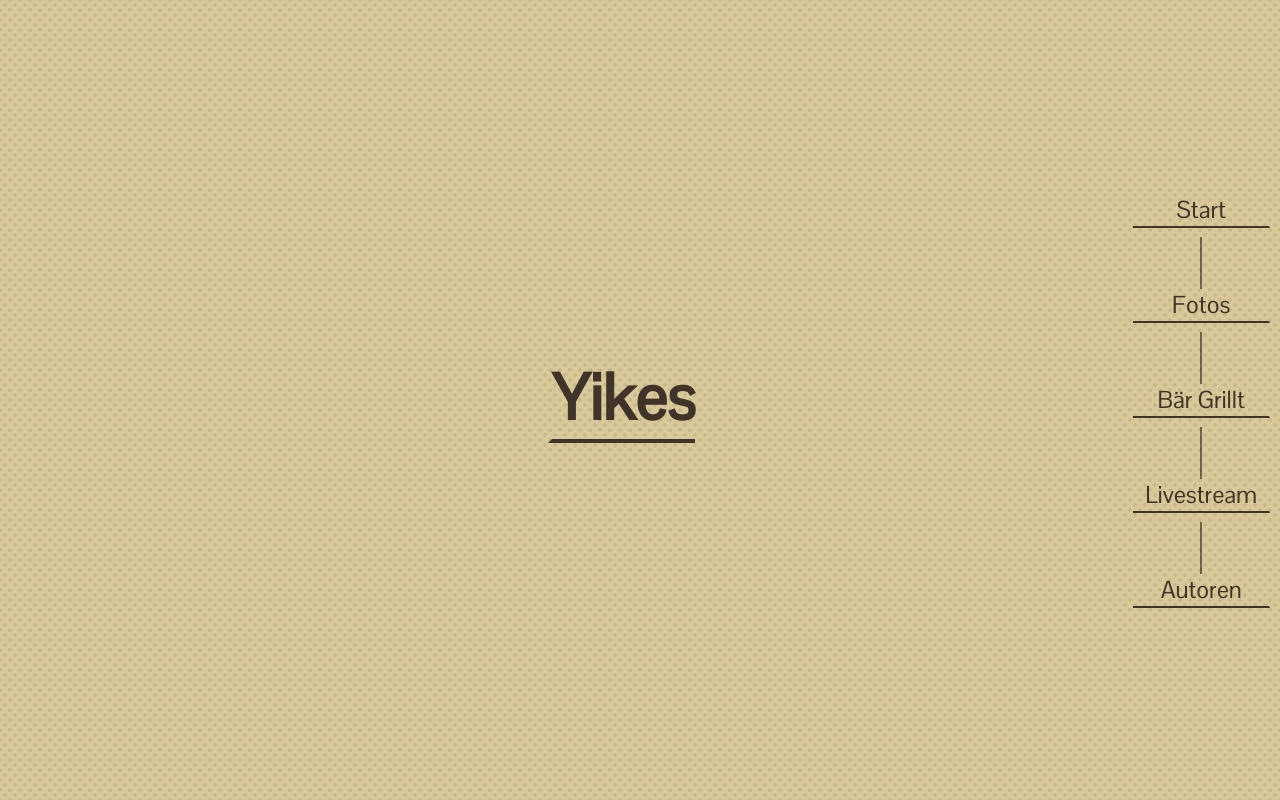
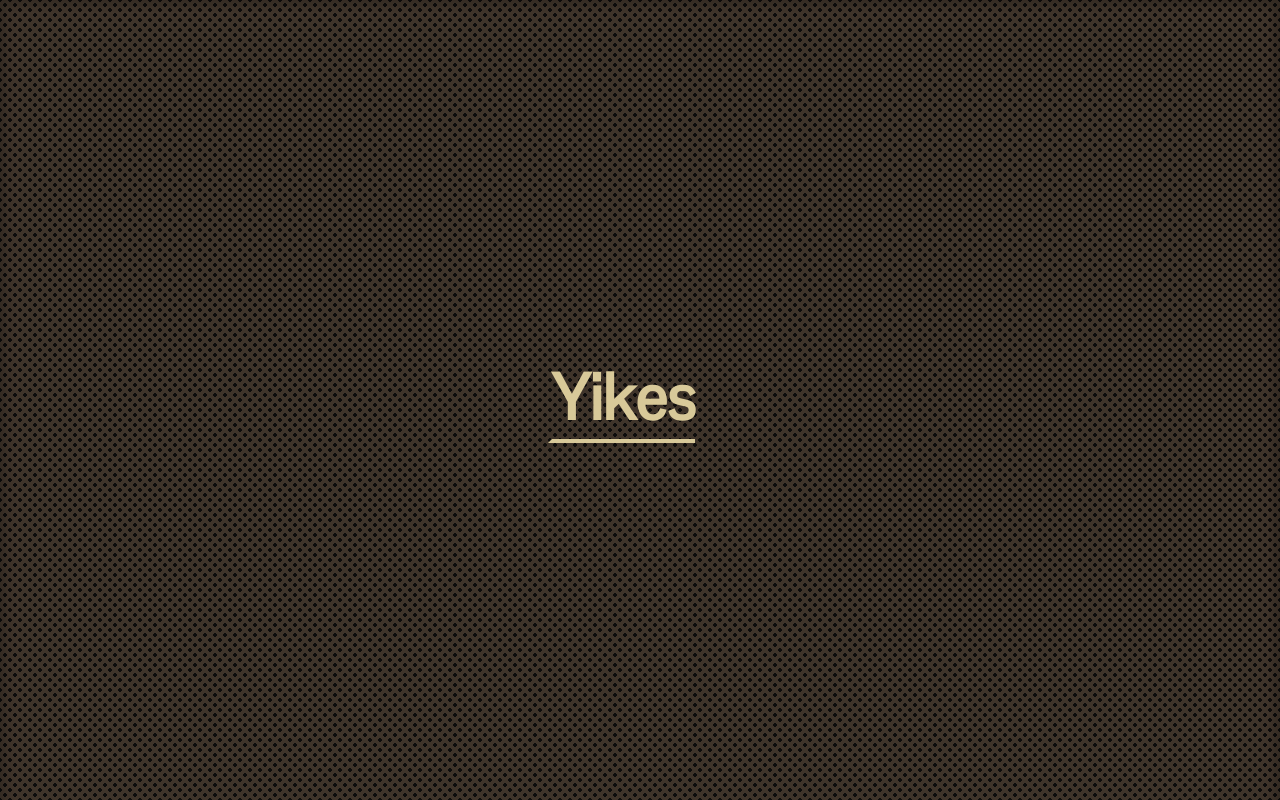
Before and after one commit to TheCodeWizard27/yikes, a React (Create React App) app: page / in a window 1280 px wide. Shown: the top 800 px of the page. Built offline with nearby package versions, Linux system fonts and the light colour scheme; a web font is replaced by a local one.

Commit message:
Did a lot of styling

```diff
--- a/public/index.html
+++ b/public/index.html
@@ -29,7 +29,7 @@
     <noscript>You need to enable JavaScript to run this app.</noscript>
     <div id="root"></div>
     <footer>
-      <div>Footer sample Text</div>
+      <div>Footer Lorem Ipsum</div>
     </footer>
   </body>
 </html>
--- a/src/App.js
+++ b/src/App.js
@@ -19,13 +19,17 @@ function App() {
         </div>
       </YksNavPoint>
       <YksNavPoint title="Fotos">
-        <div className="flex fill-page">Fotos Page</div>
+        <div className="fill-page">
+          <div>TextSample</div>
+        </div>
       </YksNavPoint>
       <YksNavPoint title="Bär Grillt">
         <div className="flex fill-page">Bär grillt Page</div>
       </YksNavPoint>
       <YksNavPoint title="Livestream">
-        <div className="flex fill-page">Livestream Page</div>
+        <div className="flex fill-page">
+          <iframe title="livestream" width="1280" height="720" src="https://www.youtube.com/embed/21X5lGlDOfg" frameBorder="0" allow="accelerometer; autoplay; encrypted-media; gyroscope; picture-in-picture" allowFullScreen></iframe>
+        </div>
       </YksNavPoint>
       <YksNavPoint title="Autoren">
         <div className="flex fx-center fill-page">
@@ -34,7 +38,7 @@ function App() {
               <div>Benny Schärer</div>
               <button className="yks-button">Mehr...</button>
             </YksPortrait>
-            <YksPortrait imageSrc="https://avatars2.githubusercontent.com/u/31304747?s=400&v=4">
+            <YksPortrait imageSrc="">
               <div>Sophia Menger</div>
               <button className="yks-button">Mehr...</button>
             </YksPortrait>
--- a/src/components/yks-nav.js
+++ b/src/components/yks-nav.js
@@ -32,7 +32,7 @@ class YksNav extends React.Component {
 
         return (
             <div className="yks-nav-container">
-                <div className="yks-nav-points-container">
+                <div className="yks-nav-points-container yks-card">
                     <div className="yks-nav-points">
                         {points}
                     </div>
--- a/src/components/yks-portrait.js
+++ b/src/components/yks-portrait.js
@@ -5,9 +5,9 @@ class YksPortrait extends React.Component {
 
     render() {
         return (
-            <div className="yks-portrait-container">
+            <div className="yks-portrait-container yks-card">
                 <div className="yks-portrait-img-container">
-                    <img className="yks-portrait" src={this.props.imageSrc}/>
+                    <img alt="portrait" className="yks-portrait" src={this.props.imageSrc}/>
                     <div className="yks-portrait-img-shadow"></div>
                 </div>
                 {this.props.children}
--- a/src/styles/main.css
+++ b/src/styles/main.css
@@ -1,59 +1,87 @@
 * {
-  font-family: 'Pontano Sans', sans-serif;
-  color: #40342A;
+  font-family: "Pontano Sans", sans-serif;
+  color: rgba(216, 201, 153, 1);
+}
+
+body * {
   -webkit-animation: fadein 0.5s; /* Safari, Chrome and Opera > 12.1 */
-       -moz-animation: fadein 0.5s; /* Firefox < 16 */
-        -ms-animation: fadein 0.5s; /* Internet Explorer */
-         -o-animation: fadein 0.5s; /* Opera < 12.1 */
-            animation: fadein 0.5s;
+  -moz-animation: fadein 0.5s; /* Firefox < 16 */
+  -ms-animation: fadein 0.5s; /* Internet Explorer */
+  -o-animation: fadein 0.5s; /* Opera < 12.1 */
+  animation: fadein 0.5s;
 }
 
 /* #region Fade in transition for elements */
 @keyframes fadein {
-  from { opacity: 0; }
-  to   { opacity: 1; }
+  from {
+    opacity: 0;
+  }
+  to {
+    opacity: 1;
+  }
 }
 
 /* Firefox < 16 */
 @-moz-keyframes fadein {
-  from { opacity: 0; }
-  to   { opacity: 1; }
+  from {
+    opacity: 0;
+  }
+  to {
+    opacity: 1;
+  }
 }
 
 /* Safari, Chrome and Opera > 12.1 */
 @-webkit-keyframes fadein {
-  from { opacity: 0; }
-  to   { opacity: 1; }
+  from {
+    opacity: 0;
+  }
+  to {
+    opacity: 1;
+  }
 }
 
 /* Internet Explorer */
 @-ms-keyframes fadein {
-  from { opacity: 0; }
-  to   { opacity: 1; }
+  from {
+    opacity: 0;
+  }
+  to {
+    opacity: 1;
+  }
 }
 
 /* Opera < 12.1 */
 @-o-keyframes fadein {
-  from { opacity: 0; }
-  to   { opacity: 1; }
+  from {
+    opacity: 0;
+  }
+  to {
+    opacity: 1;
+  }
 }
 /* #endregion */
 
 .yks-button {
-  opacity: 50%;
   text-transform: capitalize;
   font-size: 16px;
-  background-color: rgba(242, 46, 29,0.1);
+  background-color: rgba(216, 89, 60, 0.6);
+  /*background-color: rgba(242, 46, 29, 0.2);*/
   border-radius: 4px;
   cursor: pointer;
-  border: 1px solid currentColor;
+  /*border: 1px solid currentColor;*/
+  border: none;
+  box-shadow: 0 0 4px 2px rgba(0, 0, 0, 0.1);
   padding: 4px 8px;
+}
+.yks-button:before {
+  backdrop-filter: blur(2px);
 }
 .yks-button:focus {
   outline: none;
 }
 .yks-button:hover {
-  background-color: rgba(242, 46, 29,0.5);
+  background-color: rgba(242, 46, 29, 0.5);
 }
 
 /* #region Main Components */
@@ -68,14 +96,32 @@
   padding: 8em 0;
   background-size: cover;
 }
+iframe {
+  min-width: 400px;
+  margin: auto;
+}
+@media all and (max-width: 600px) {
+  iframe {
+    min-width: 300px;
+    max-height: 300px;
+    padding: 2em;
+  }
+}
+@media all and (min-width: 600px) {
+  iframe {
+    min-width: 400px;
+    padding: 4em;
+  }
+}
 /* #endregion*/
 
 footer {
-  background-color: rgb(60,60,60);
+  background: rgba(63, 52, 42, 1);
   height: 10em;
   text-align: center;
   color: white;
-  box-shadow: 0 0 2px 2px inset rgb(0,0,0,0.2);
+  padding-top: 2em;
+  /*box-shadow: 0 0 2px 2px inset rgb(0,0,0,0.2);*/
 }
 
 /* #region Layout classes */
@@ -89,7 +135,31 @@ footer {
   width: 100%;
 }
 
-.flex, .flex-row, .flex-column {
+/* #region Cards */
+.yks-card {
+  padding: 1em;
+  border-radius: 4px;
+  background-image: linear-gradient(
+    130deg,
+    rgba(242, 46, 29, 0.7) 1%,
+    rgba(216, 89, 60, 0.7) 70%,
+    rgba(80, 89, 49, 1)),
+    linear-gradient(
+    100deg,
+    rgba(0, 0, 0, 0) 1%,
+    rgba(0, 0, 0, 0) 70%,
+    rgba(80, 89, 49, 1)
+  );
+  box-shadow: 0 0 4px 2px rgba(0, 0, 0, 0.1);
+}
+.yks-card > *:not(:first-child) {
+  margin-top: 1em;
+}
+/* #endregion */
+
+.flex,
+.flex-row,
+.flex-column {
   display: flex;
 }
 .flex-row {
--- a/src/styles/yks-nav.css
+++ b/src/styles/yks-nav.css
@@ -4,17 +4,30 @@
   height: auto;
   display: flex;
   flex-direction: column;
-    background: #D9C99A;
+  background: rgba(63, 52, 42, 1);
+  background-image: radial-gradient(rgba(13, 12, 12, 1) 30%, transparent 0),
+    radial-gradient(rgba(13, 12, 12, 1) 30%, transparent 0);
+  background-size: 10px 10px;
+  /*background: #D9C99A;
     background-image:
         radial-gradient(rgba(200, 185, 137, 1) 30%, transparent 0),
         radial-gradient(rgba(200, 185, 137, 1) 30%, transparent 0);
-    background-size: 10px 10px;
+    background-size: 10px 10px;*/
   background-position: 0 0, 15px 15px;
+  box-shadow: 0 0 10px 5px inset rgba(0, 0, 0, 0.2);
+}
+.yks-nav-container:after {
+  position: fixed;
+  top: 0;
+  left: 0;
+  width: 100vw;
+  height: 100vh;
+  background: rgba(255, 255, 255, 0.5);
 }
 
 /* The navigation bar on the right*/
 .yks-nav-points-container {
-    height: 100%;
+  height: calc(100% - 32px);
   position: fixed;
   display: flex;
   justify-content: flex-end;
@@ -26,13 +39,12 @@
 }
 .yks-nav-point {
   width: 100%;
-    margin: 8px 6px;
+  margin: 8px 0;
   font-size: 24px;
   display: block;
   cursor: pointer;
   border: none;
   background-color: transparent;
-    border-right: 1px solid transparent;
   border-bottom: 2px solid currentColor;
 }
 .yks-nav-point:focus {
@@ -40,12 +52,22 @@
 }
 
 /* Lines between the Navigation Points */
-.yks-nav-point:not(:first-child)::before {
+.yks-nav-point:not(:first-child):before {
   content: "";
   display: block;
   position: relative;
-    background-color: rgba(0,0,0,0.5);
+  background-color: currentColor;
+  opacity: 0.6;
   height: 52px;
   width: 2px;
   margin: 0 auto;
 }
+
+/* Stop displaying the Menu on the right if there is no space. */
+@media all and (max-width: 600px) {
+  .yks-nav-points-container {
+    display: none;
+  }
+}
+@media all and (min-width: 600px) {
+}
--- a/src/styles/yks-portrait.css
+++ b/src/styles/yks-portrait.css
@@ -1,26 +1,21 @@
 .yks-portrait-container {
   margin: 3em;
-    padding: 1em;
-    border-radius: 4px;
-    border: 1px solid currentColor;
-    background-image: linear-gradient(130deg, rgba(242, 46, 29, 0.7) 1%, rgba(216, 89, 60, 0.7) 50%, rgba(153, 181, 142, 1));
+  /*border: 1px solid currentColor;*/
   /*background-image: linear-gradient(120deg, #D9593D, );*/
   height: auto;
 }
-
-.yks-portrait-container > *:not(:first-child) {
-    margin-top: 1em;
+.yks-portrait-img-container {
+  /*border: 1px solid currentColor;*/
+  background-color: white;
+  text-align: center;
 }
 
-.yks-portrait-img-container {
-    border: 1px solid currentColor;
-}
-
-.yks-portrait-img-container, .yks-portrait-img-shadow {
+.yks-portrait-img-container,
+.yks-portrait-img-shadow {
   width: 12em;
   height: 12em;
   border-radius: 12em;
-    box-shadow: 0 0 4px 2px inset rgba(0,0,0,0.1);
+  box-shadow: 0 0 4px 2px inset rgba(0, 0, 0, 0.1);
   z-index: 1;
   overflow: hidden;
 }
```
Lines whose indentation alone changed are shown as unchanged.
